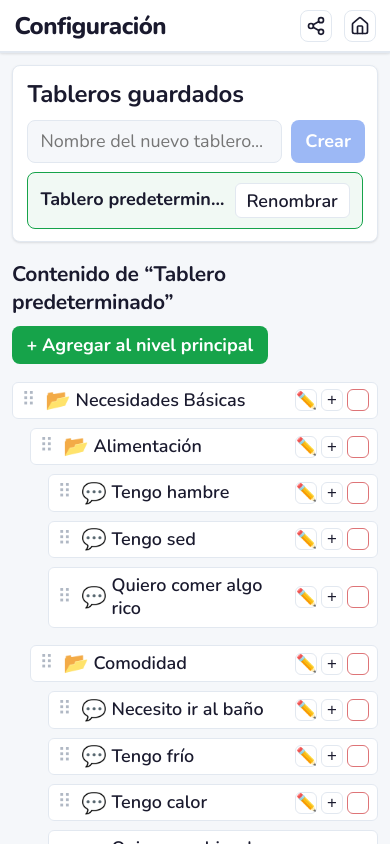
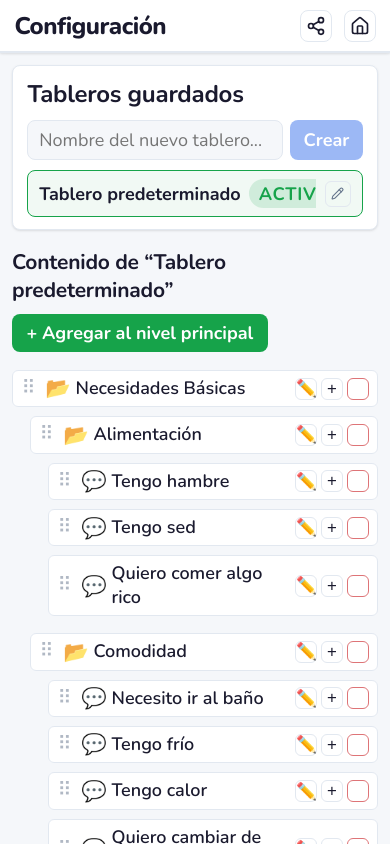
Before and after one commit to pablocom/comq, a React (Vite) app: page /board-editor in a window 390 px wide. Built offline with nearby package versions, Linux system fonts and the light colour scheme; what mobile-drag-drop would draw is missing.

Commit message:
feat: Improve mobile view

```diff
--- a/src/presentation/views/BoardEditorView/components/BoardManager/BoardManager.module.css
+++ b/src/presentation/views/BoardEditorView/components/BoardManager/BoardManager.module.css
@@ -32,7 +32,7 @@
   background-color: var(--color-bg);
   color: var(--color-text);
   transition: border-color 0.12s, box-shadow 0.12s;
-  min-height: 40px;
+  min-height: 36px;
 }
 
 .input:focus {
@@ -42,7 +42,7 @@
 }
 
 .createButton {
-  padding: 0.5rem 1rem;
+  padding: 0.4rem 0.85rem;
   background-color: var(--color-scan);
   color: #ffffff;
   border: none;
@@ -55,7 +55,7 @@
   touch-action: manipulation;
   -webkit-tap-highlight-color: transparent;
   transition: background-color 0.12s;
-  min-height: 40px;
+  min-height: 36px;
 }
 
 .createButton:hover:not(:disabled) {
@@ -72,20 +72,20 @@
   list-style: none;
   display: flex;
   flex-direction: column;
-  gap: 0.4rem;
+  gap: 0.35rem;
 }
 
 .boardItem {
   display: flex;
   align-items: center;
   justify-content: space-between;
-  flex-wrap: wrap;
   gap: 0.5rem;
-  padding: 0.6rem 0.75rem;
+  padding: 0.5rem 0.65rem;
   border: 1.5px solid var(--color-border);
   border-radius: var(--radius-sm);
   background-color: var(--color-bg);
   transition: border-color 0.12s, background-color 0.12s;
+  min-width: 0;
 }
 
 .boardItem.active {
@@ -97,9 +97,10 @@
 .boardInfo {
   display: flex;
   flex-direction: column;
-  gap: 0.2rem;
+  gap: 0.15rem;
   min-width: 0;
   flex: 1;
+  overflow: hidden;
 }
 
 .boardName {
@@ -109,20 +110,22 @@
   white-space: nowrap;
   overflow: hidden;
   text-overflow: ellipsis;
+  display: flex;
+  align-items: center;
+  gap: 0.35rem;
 }
 
 .activeBadge {
   display: inline-block;
-  margin-left: 0.35rem;
   padding: 0.1rem 0.4rem;
   background-color: color-mix(in srgb, var(--color-select) 15%, transparent);
   color: var(--color-select);
   font-size: var(--ui-text-xs);
   font-weight: 700;
   border-radius: 20px;
-  vertical-align: middle;
   text-transform: uppercase;
-  letter-spacing: 0.05em;
+  letter-spacing: 0.04em;
+  flex-shrink: 0;
 }
 
 .boardDate {
@@ -130,51 +133,54 @@
   color: var(--color-muted);
 }
 
-/* ─── Action buttons ─── */
+/* ─── Icon action buttons ─── */
 .actions {
   display: flex;
-  gap: 0.35rem;
+  gap: 0.25rem;
   align-items: center;
   flex-shrink: 0;
-  flex-wrap: wrap;
 }
 
-.actionButton {
-  padding: 0.35rem 0.65rem;
+.iconActionButton {
+  width: 28px;
+  height: 28px;
+  display: flex;
+  align-items: center;
+  justify-content: center;
   border: 1.5px solid var(--color-border);
   border-radius: var(--radius-xs);
-  background-color: var(--color-surface);
-  color: var(--color-text);
-  font-size: var(--ui-text-xs);
-  font-family: var(--font-family);
-  font-weight: 600;
+  background-color: transparent;
+  color: var(--color-muted);
   cursor: pointer;
   touch-action: manipulation;
   -webkit-tap-highlight-color: transparent;
-  transition: background-color 0.12s, border-color 0.12s;
-  min-height: 32px;
-  white-space: nowrap;
+  transition: background-color 0.12s, border-color 0.12s, color 0.12s;
+  flex-shrink: 0;
 }
 
-.actionButton:hover {
+.iconActionButton:hover {
   background-color: var(--color-muted-bg);
   border-color: var(--color-muted);
+  color: var(--color-text);
 }
 
 .deleteButton {
-  padding: 0.35rem 0.65rem;
-  border: 1.5px solid color-mix(in srgb, var(--color-back) 50%, var(--color-border));
+  width: 28px;
+  height: 28px;
+  display: flex;
+  align-items: center;
+  justify-content: center;
+  border: 1.5px solid color-mix(in srgb, var(--color-back) 45%, var(--color-border));
   border-radius: var(--radius-xs);
-  background-color: var(--color-surface);
+  background-color: transparent;
   color: var(--color-back);
-  font-size: var(--ui-text-xs);
-  font-weight: 600;
-  min-height: 32px;
+  font-size: 0.65rem;
   touch-action: manipulation;
   -webkit-tap-highlight-color: transparent;
   overflow: hidden;
   position: relative;
   cursor: pointer;
+  flex-shrink: 0;
 }
 
 .deleteButton > span:first-child {
@@ -185,16 +191,51 @@
   position: relative;
   z-index: 1;
   color: white;
-  font-weight: 600;
+  font-weight: 700;
 }
 
 /* ─── Rename row ─── */
 .renameRow {
   display: flex;
-  gap: 0.5rem;
+  gap: 0.4rem;
   width: 100%;
   align-items: center;
-  flex-wrap: wrap;
+}
+
+.saveButton {
+  padding: 0.3rem 0.6rem;
+  background-color: var(--color-select);
+  color: #ffffff;
+  border: none;
+  border-radius: var(--radius-xs);
+  font-size: var(--ui-text-xs);
+  font-family: var(--font-family);
+  font-weight: 700;
+  cursor: pointer;
+  touch-action: manipulation;
+  -webkit-tap-highlight-color: transparent;
+  white-space: nowrap;
+  min-height: 32px;
+}
+
+.cancelButton {
+  padding: 0.3rem 0.6rem;
+  background-color: transparent;
+  color: var(--color-text);
+  border: 1.5px solid var(--color-border);
+  border-radius: var(--radius-xs);
+  font-size: var(--ui-text-xs);
+  font-family: var(--font-family);
+  font-weight: 600;
+  cursor: pointer;
+  touch-action: manipulation;
+  -webkit-tap-highlight-color: transparent;
+  white-space: nowrap;
+  min-height: 32px;
+}
+
+.cancelButton:hover {
+  background-color: var(--color-muted-bg);
 }
 
 /* ─── Mobile ─── */
@@ -211,28 +252,28 @@
   }
 
   .createRow {
-    gap: 0.35rem;
+    gap: 0.3rem;
     margin-bottom: 0.4rem;
   }
 
   .input {
-    min-height: 34px;
-    padding: 0.35rem 0.5rem;
+    min-height: 32px;
+    padding: 0.3rem 0.45rem;
     font-size: var(--ui-text-xs);
   }
 
   .createButton {
-    min-height: 34px;
-    padding: 0.35rem 0.6rem;
+    min-height: 32px;
+    padding: 0.3rem 0.55rem;
     font-size: var(--ui-text-xs);
   }
 
   .boardList {
-    gap: 0.25rem;
+    gap: 0.2rem;
   }
 
   .boardItem {
-    padding: 0.4rem 0.5rem;
+    padding: 0.35rem 0.45rem;
     gap: 0.35rem;
   }
 
@@ -245,13 +286,12 @@
   }
 
   .actions {
-    gap: 0.25rem;
+    gap: 0.2rem;
   }
 
-  .actionButton,
+  .iconActionButton,
   .deleteButton {
-    min-height: 28px;
-    padding: 0.2rem 0.45rem;
-    font-size: var(--ui-text-xs);
+    width: 26px;
+    height: 26px;
   }
 }
--- a/src/presentation/views/BoardEditorView/components/BoardManager/BoardManager.tsx
+++ b/src/presentation/views/BoardEditorView/components/BoardManager/BoardManager.tsx
@@ -1,4 +1,5 @@
 import { useState } from 'react';
+import { Play, Pencil } from 'lucide-react';
 import type { CommunicationBoard } from '@domain/entities/CommunicationBoard';
 import { HoldToConfirmButton } from '@presentation/components/shared/HoldToConfirmButton/HoldToConfirmButton';
 import styles from './BoardManager.module.css';
@@ -86,10 +87,10 @@ export function BoardManager({
                   autoFocus
                   aria-label="Nuevo nombre del tablero"
                 />
-                <button className={styles.actionButton} onClick={handleRenameConfirm}>
+                <button className={styles.saveButton} onClick={handleRenameConfirm}>
                   Guardar
                 </button>
-                <button className={styles.actionButton} onClick={() => setRenamingId(null)}>
+                <button className={styles.cancelButton} onClick={() => setRenamingId(null)}>
                   Cancelar
                 </button>
               </div>
@@ -99,31 +100,39 @@ export function BoardManager({
                   <span className={styles.boardName}>
                     {board.name}
                     {board.id === activeBoardId && (
-                      <span className={styles.activeBadge}> (activo)</span>
+                      <span className={styles.activeBadge}>activo</span>
                     )}
                   </span>
                   <span className={styles.boardDate}>
-                    Modificado: {new Date(board.updatedAt).toLocaleString('es-ES', { dateStyle: 'short', timeStyle: 'short' })}
+                    {new Date(board.updatedAt).toLocaleString('es-ES', { dateStyle: 'short', timeStyle: 'short' })}
                   </span>
                 </div>
                 <div className={styles.actions}>
                   {board.id !== activeBoardId && (
                     <button
-                      className={styles.actionButton}
+                      className={styles.iconActionButton}
                       onClick={() => onSwitchActive(board.id)}
+                      aria-label={`Activar tablero ${board.name}`}
+                      title="Activar"
                     >
-                      Activar
+                      <Play size={13} />
                     </button>
                   )}
-                  <button className={styles.actionButton} onClick={() => handleRenameStart(board)}>
-                    Renombrar
+                  <button
+                    className={styles.iconActionButton}
+                    onClick={() => handleRenameStart(board)}
+                    aria-label={`Renombrar tablero ${board.name}`}
+                    title="Renombrar"
+                  >
+                    <Pencil size={13} />
                   </button>
                   {board.id !== activeBoardId && (
                     <HoldToConfirmButton
-                      label="Borrar"
+                      label="✕"
                       holdDurationMs={2000}
                       onConfirm={() => onDelete(board.id)}
                       className={styles.deleteButton}
+                      ariaLabel={`Mantener presionado para borrar ${board.name}`}
                     />
                   )}
                 </div>
--- a/src/presentation/views/BoardSharingView/BoardSharingView.module.css
+++ b/src/presentation/views/BoardSharingView/BoardSharingView.module.css
@@ -102,12 +102,12 @@
 .primaryButton {
   display: inline-flex;
   align-items: center;
-  padding: 0.55rem 1rem;
+  padding: 0.35rem 0.75rem;
   background-color: var(--color-scan);
   color: #ffffff;
   border: none;
   border-radius: var(--radius-sm);
-  font-size: var(--ui-text-sm);
+  font-size: var(--ui-text-xs);
   font-family: var(--font-family);
   font-weight: 700;
   cursor: pointer;
@@ -115,7 +115,7 @@
   -webkit-tap-highlight-color: transparent;
   transition: background-color 0.12s;
   white-space: nowrap;
-  min-height: 40px;
+  min-height: 32px;
 }
 
 .primaryButton:hover {
@@ -125,12 +125,12 @@
 .secondaryButton {
   display: inline-flex;
   align-items: center;
-  padding: 0.55rem 1rem;
+  padding: 0.35rem 0.75rem;
   background-color: transparent;
   color: var(--color-text);
   border: 1.5px solid var(--color-border);
   border-radius: var(--radius-sm);
-  font-size: var(--ui-text-sm);
+  font-size: var(--ui-text-xs);
   font-family: var(--font-family);
   font-weight: 600;
   cursor: pointer;
@@ -138,7 +138,7 @@
   -webkit-tap-highlight-color: transparent;
   transition: background-color 0.12s, border-color 0.12s;
   white-space: nowrap;
-  min-height: 40px;
+  min-height: 32px;
 }
 
 .secondaryButton:hover {
@@ -150,13 +150,13 @@
   display: inline-flex;
   align-items: center;
   justify-content: center;
-  margin-top: 0.75rem;
-  padding: 0.65rem 1.5rem;
+  margin-top: 0.6rem;
+  padding: 0.45rem 1.25rem;
   background-color: var(--color-select);
   color: #ffffff;
   border: none;
   border-radius: var(--radius-sm);
-  font-size: var(--ui-text-base);
+  font-size: var(--ui-text-sm);
   font-family: var(--font-family);
   font-weight: 700;
   cursor: pointer;
@@ -164,6 +164,7 @@
   -webkit-tap-highlight-color: transparent;
   transition: background-color 0.12s;
   width: 100%;
+  min-height: 36px;
 }
 
 .importButton:hover {
@@ -284,22 +285,42 @@
 }
 
 /* ─── Mobile ─── */
-@media (max-width: 480px) {
+@media (max-width: 768px) {
   .header {
-    padding: 0.75rem;
+    padding: 0.4rem 0.6rem;
+  }
+
+  .title {
+    font-size: var(--ui-text-base);
+  }
+
+  .navIconButton {
+    width: 32px;
+    height: 32px;
   }
 
   .content {
-    padding: 0.75rem;
+    padding: 0.5rem;
+    gap: 0.5rem;
   }
 
   .section {
-    padding: 0.875rem;
+    padding: 0.6rem 0.75rem;
   }
 
-  .primaryButton,
-  .secondaryButton {
-    min-height: 44px;
+  .sectionHeading {
     font-size: var(--ui-text-base);
   }
+
+  .description {
+    font-size: var(--ui-text-xs);
+    margin-bottom: 0.5rem;
+  }
+
+  .actionRow {
+    gap: 0.3rem;
+    margin-bottom: 0.5rem;
+  }
+
+  /* Buttons stay the same compact size on mobile — no need to enlarge */
 }
```
